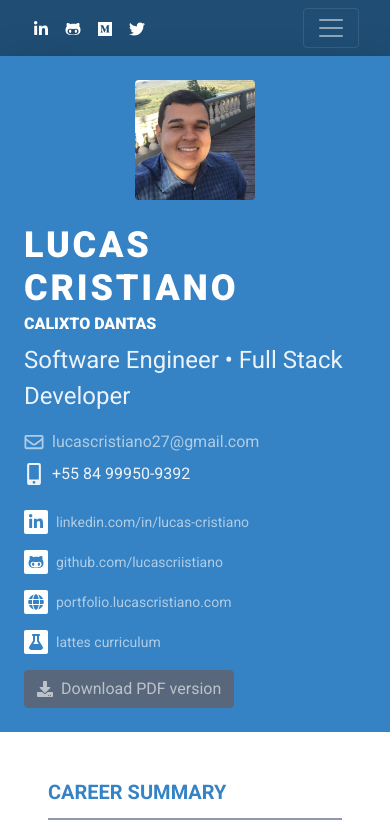
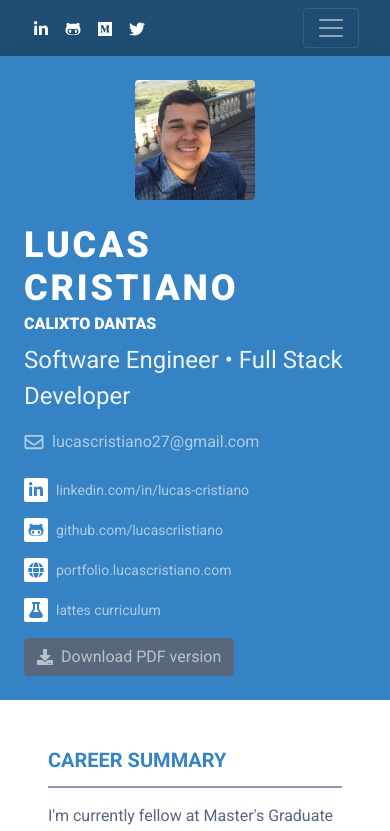
Before and after one commit to lucascriistiano/lucascriistiano.github.io, a website: page index.html in a window 390 px wide. Shown: the top 831 px of the page. Drawn offline with Linux system fonts and the light colour scheme.

Commit message:
Removes mobile number

```diff
--- a/index.html
+++ b/index.html
@@ -74,7 +74,6 @@
                   <div class="title mb-3">Software Engineer • Full Stack Developer</div>
                   <ul class="list-unstyled">
                     <li class="mb-2"><a href="mailto:lucascristiano27@gmail.com"><i class="far fa-envelope fa-fw mr-2" data-fa-transform="grow-3"></i>lucascristiano27@gmail.com</a></li>
-                    <li><i class="fas fa-mobile-alt fa-fw mr-2" data-fa-transform="grow-6"></i>+55 84 99950-9392</li>
                   </ul>
                 </div><!--//primary-info-->
                 <div class="secondary-info ml-md-auto mt-2">
```
